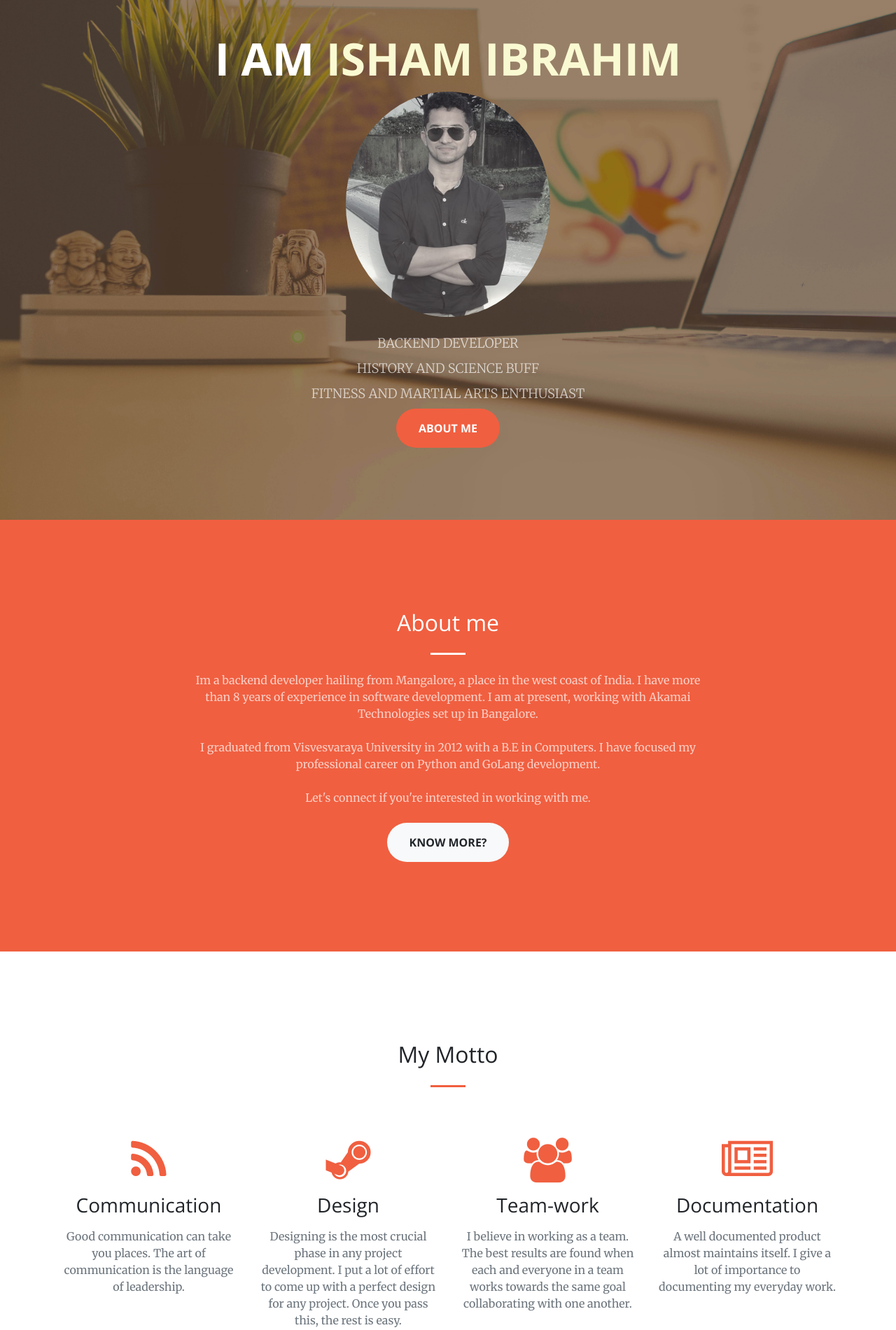
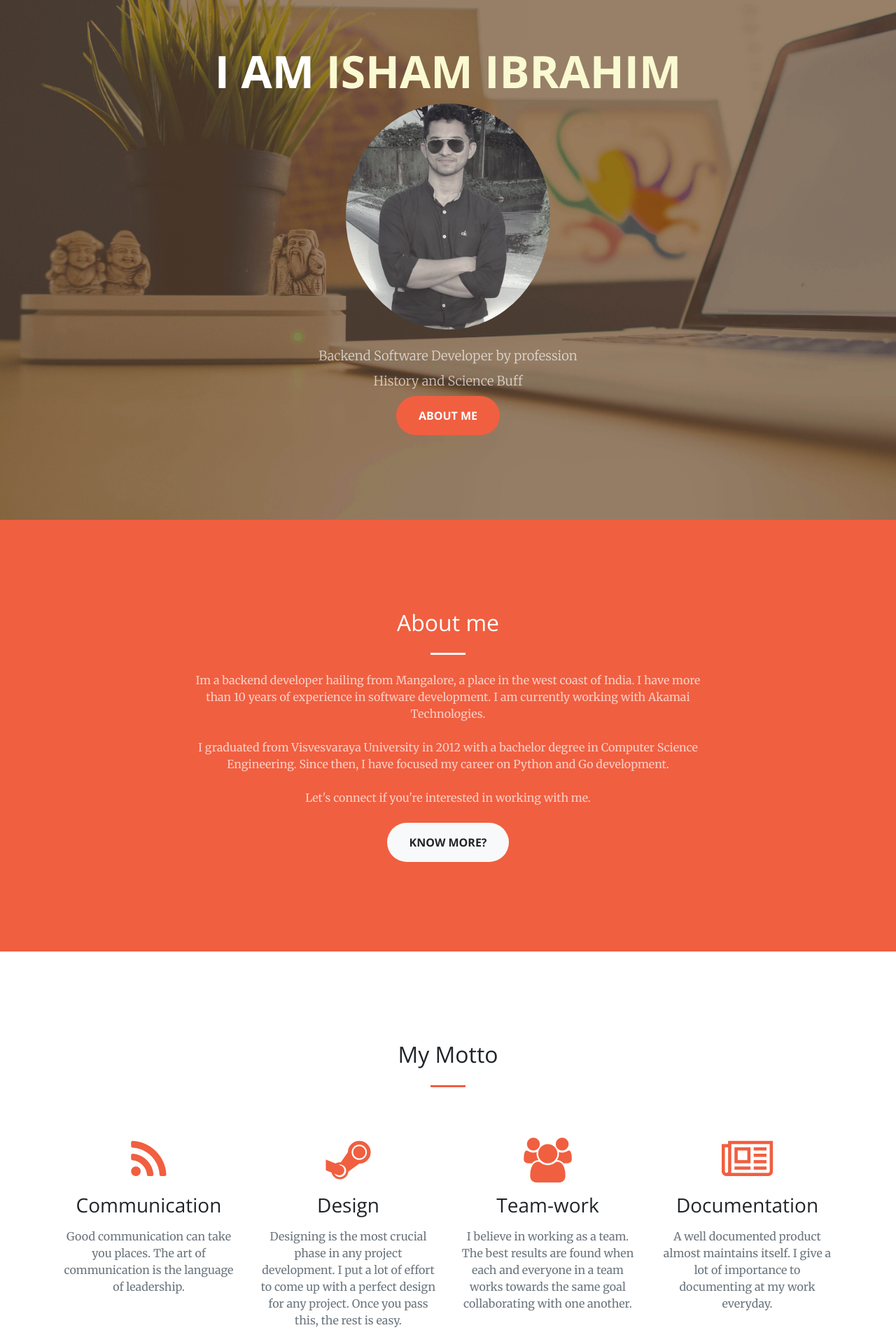
Before and after one commit to ishamibrahim/iamisham_site, a Django app: page / in a window 1280 px wide. Shown: the part 57-1958 px from the top of the page at 70% size. Run offline with Django 3.2, Linux system fonts and the light colour scheme; some libraries are stand-ins or nearby versions.

Commit message:
index html change

```diff
--- a/iamisham_app/templates/iamisham_app/index.html
+++ b/iamisham_app/templates/iamisham_app/index.html
@@ -71,9 +71,8 @@
 
           <div class="col-lg-8 mx-auto">
             <br>
-            <p class="text-faded mb-2">BACKEND DEVELOPER</p>
-            <p class="text-faded mb-2">HISTORY AND SCIENCE BUFF</p>
-            <p class="text-faded mb-2">FITNESS AND MARTIAL ARTS ENTHUSIAST</p>
+            <p class="text-faded mb-2">Backend Software Developer by profession</p>
+            <p class="text-faded mb-2">History and Science Buff</p>
             <a class="btn btn-primary btn-xl js-scroll-trigger" href="#about">About me</a>
           </div>
         </div>
@@ -87,9 +86,9 @@
             <h2 class="section-heading text-white">About me</h2>
             <hr class="light my-4">
             <p class="text-faded mb-4">Im a backend developer hailing from Mangalore, a place in the west coast of India.
-              I have more than 8 years of experience in software development. I am at present, working with Akamai Technologies set up in Bangalore.
+              I have more than 10 years of experience in software development. I am currently working with Akamai Technologies.
               <br/> <br/>
-              I graduated from Visvesvaraya University in 2012 with a B.E in Computers. I have focused my professional career on Python and GoLang development.
+              I graduated from Visvesvaraya University in 2012 with a bachelor degree in Computer Science Engineering. Since then, I have focused my career on Python and Go development.
               <br/> <br/>
               Let's connect if you're interested in working with me.</p>
             <a class="btn btn-light btn-xl js-scroll-trigger" href="#motto">Know more?</a>
@@ -134,7 +133,7 @@
             <div class="service-box mt-5 mx-auto">
               <i class="fa fa-4x fa-newspaper-o text-primary mb-3 sr-icons"></i>
               <h3 class="mb-3">Documentation</h3>
-              <p class="text-muted mb-0">A well documented product almost maintains itself. I give a lot of importance to documenting my everyday work.</p>
+              <p class="text-muted mb-0">A well documented product almost maintains itself. I give a lot of importance to documenting at my work everyday.</p>
             </div>
           </div>
         </div>
@@ -300,7 +299,7 @@
                 </a>
               </li>
             </ul>
-            <p class="copyright text-center text-muted">Copyright Isham Ibrahim&copy; 2020</p>
+            <p class="copyright text-center text-muted">Copyright Isham Ibrahim&copy; 2023</p>
           </div>
         </div>
       </div>
```
